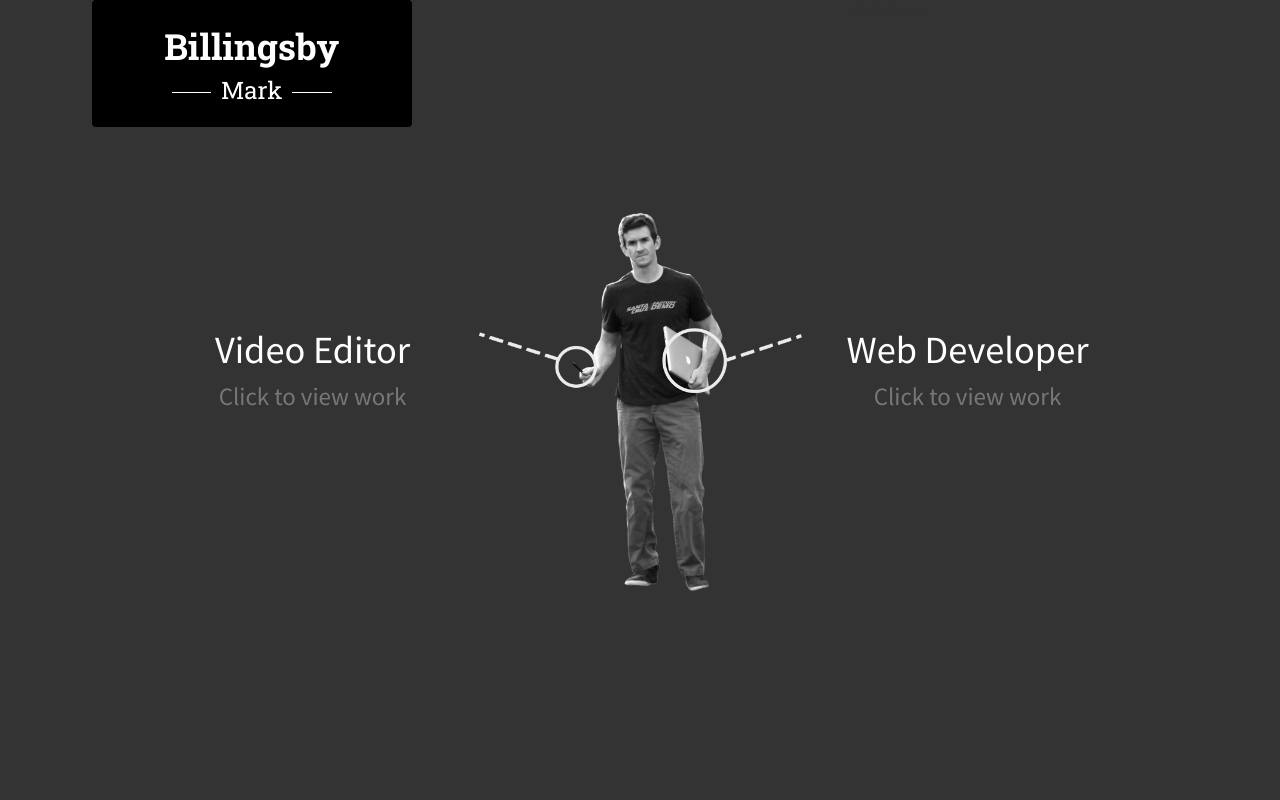
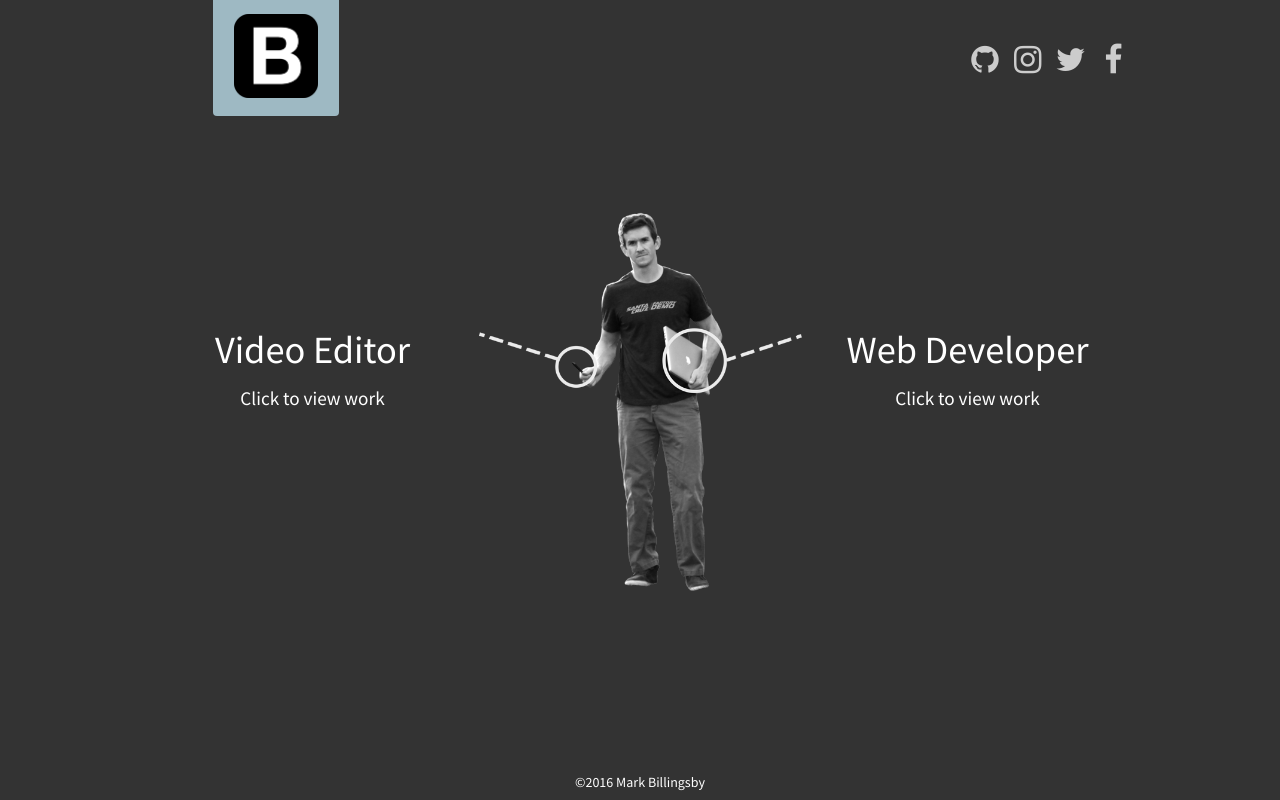
Before and after one commit to billingsby/portfolio, a plain HTML site: page index.html in a window 1280 px wide. Drawn offline with nearby package versions, Linux system fonts and the light colour scheme.

Commit message:
Landing page functioning. Need better design

```diff
--- a/css/style.css
+++ b/css/style.css
@@ -8,6 +8,7 @@ body {
   background-color: #333333;
   height: 100%;
   font-family: 'Source Sans Pro', sans-serif;
+  color: white;
 
 }
 
@@ -33,37 +34,26 @@ body {
   top: 0px;
   width: 100%;
   z-index: 1;
+  display: inline-block;
 }
 
-.first-name {
-  width: 50%;
-  border-bottom: 1px solid #fff;
-  line-height: 0.1em;
-  margin: 10px auto 20px;
+.logo {
+  background-color: #9EB9C3;
+  border-radius: 4px;
+  width: 9em;
+  margin: 0;
+  margin-top: -4px;
 
 }
 
-.first-name span {
-  background: #000;
-  padding:0 10px;
+.logo img {
+  width: 8em;
+  height: 8em;
+  padding: 1em;
+  margin: 4px 0;
 
 }
 
-.title {
-  background-color: #000;
-  font-family: 'Roboto Slab', serif;
-  color: #fff;
-  border-radius: 4px;
-  padding: 0;
-  padding-bottom: 1em;
-
-}
-.title h1 {
-  font-weight: 700;
-  margin:0;
-  padding-top: .75em;
-  margin-bottom: -.2em;
-}
 
 
 .video {
@@ -108,5 +98,58 @@ background-color: rgba(187,220,232, .5);
   color: white;
   margin: 50% 0;
   padding: 0;
- /* overflow: hidden;*/
 }
+
+.work-title small {
+  color: white;
+  font-size: 1.5vw;
+}
+
+/* Social Icons */
+.social {
+  width: 100%;
+  height: 5rem;
+  text-align: center;
+
+}
+
+.social a {
+  color: #cccccc;
+}
+
+.social .icons > li {
+  width: 4rem;
+  height: 4rem;
+  padding: 1.2em 0;
+  font-size: 2.5vw;
+}
+
+.social .icons > li:hover {
+    cursor: pointer;
+}
+
+.social .twitter:hover {
+    color: #55acee;
+}
+.social .facebook:hover {
+    color: #4c66a4;
+}
+.social .instagram:hover {
+    color: #3f729b;
+}
+.social .github:hover {
+    color: #fff;
+}
+.contact .content .copy {
+    font-size: 0.9rem;
+    font-weight: 300;
+    width: 100%;
+    margin: 0 auto;
+}
+
+footer {
+  position: absolute;
+  bottom: 0px;
+  width: 100%;
+  z-index: 1;
+}
--- a/index.html
+++ b/index.html
@@ -7,9 +7,10 @@
 
     <title>Mark Billingsby || Editor/Web Developer</title>
 
-
+    <link rel="shortcut icon" href="favicon.ico">
     <link href='https://fonts.googleapis.com/css?family=Roboto+Slab:400,700|Source+Sans+Pro' rel='stylesheet' type='text/css'>
     <link rel="stylesheet" href="https://maxcdn.bootstrapcdn.com/bootstrap/3.3.6/css/bootstrap.min.css" integrity="sha384-1q8mTJOASx8j1Au+a5WDVnPi2lkFfwwEAa8hDDdjZlpLegxhjVME1fgjWPGmkzs7" crossorigin="anonymous">
+    <link href="//maxcdn.bootstrapcdn.com/font-awesome/4.2.0/css/font-awesome.min.css" rel="stylesheet">
     <link rel="stylesheet" type="text/css" href="css/style.css">
 
   </head>
@@ -17,14 +18,28 @@
 
   <div class="container-fluid">
     <div class="row header">
-      <div class="col-md-3 col-md-offset-1 title text-center">
-        <h1>Billingsby</h1><br>
-
-        <h3 class="first-name"><span>Mark</span></h3>
-
+      <div class="col-md-2 col-md-offset-2">
+        <div class="logo text-center">
+        <img src="images/billingsby-logo.png" alt="Mark Billingsby">
+        </div>
       </div>
       <div class="col-md-4 col-md-offset-4">
-        <p>Social Links</p>
+        <div class="social">
+        <ul class="list-unstyled list-inline icons">
+          <li>
+            <a href="http://github.com/billingsby"><i class="fa fa-github github"></i></a>
+          </li>
+          <li>
+            <a href="http://instagram.com/billingsby"><i class="fa fa-instagram instagram"></i></a>
+          </li>
+          <li>
+            <a href="http://twitter.com/billingsby"><i class="fa fa-twitter twitter"></i>
+          </li></a>
+          <li>
+            <a href="http://facebook.com/billingsby"><i class="fa fa-facebook facebook"></i></a>
+          </li>
+        </ul>
+      </div>
       </div>
     </div>
 
@@ -41,8 +56,13 @@
           <small>Click to view work</small></h1>
         </div>
       </div>
+    </div>
 
-    </div>
+    <footer class="footer text-center">
+      <span class="copy">
+        <h5>&#169;2016 Mark Billingsby</h5>
+      </span>
+    </footer>
   </div>
 
 
```
Also changed, not shown: favicon.ico (added), images/billingsby-logo.png (added).
